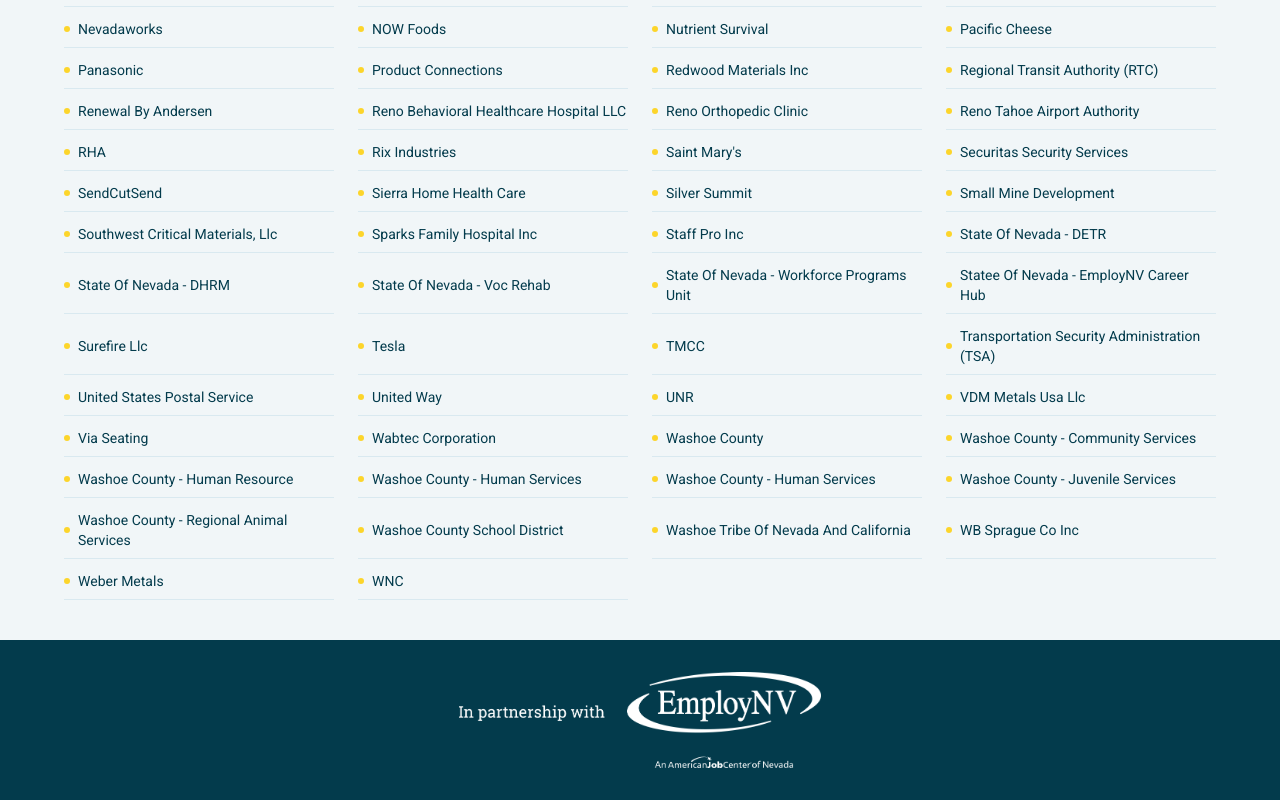
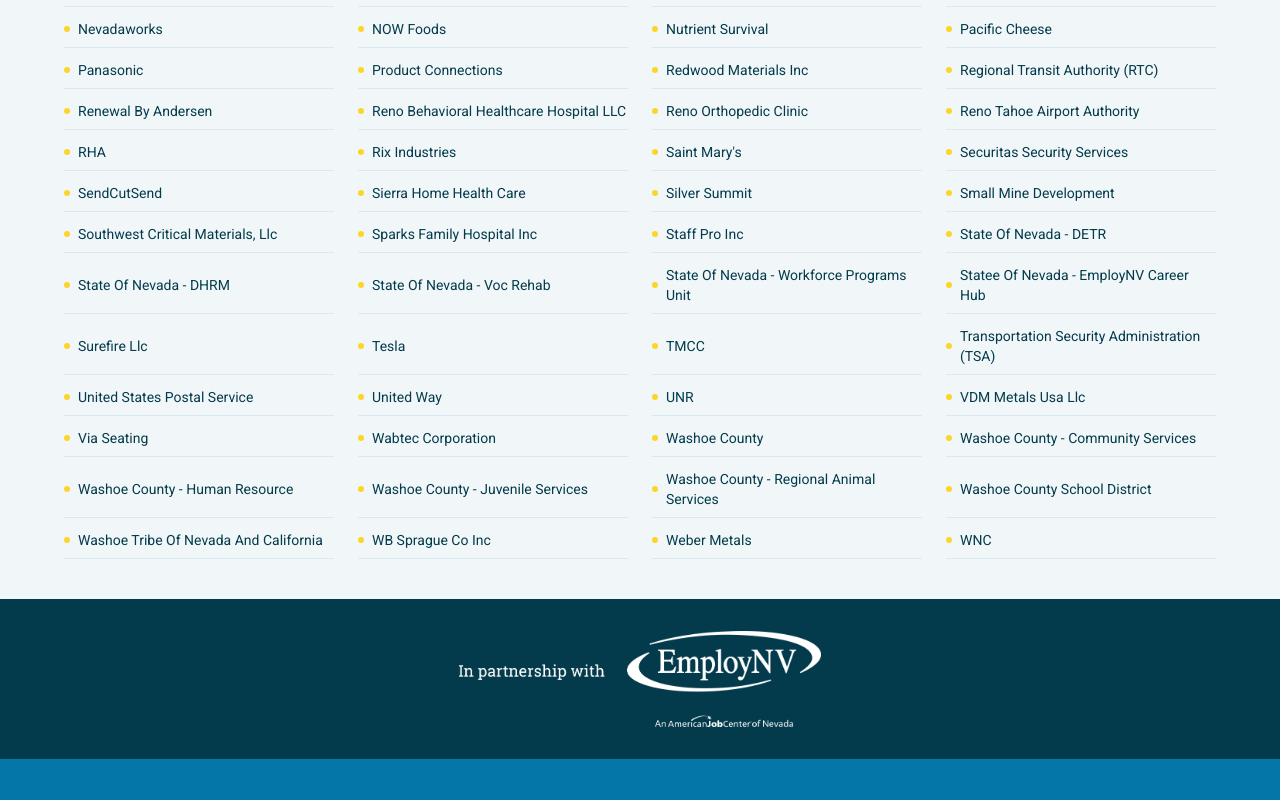
Before and after one commit to dev-software-eg/washoe-county-job-fair, a Next.js app: page / in a window 1280 px wide. Shown: the part 1729-2529 px from the top of the page. After the commit the page ends 2488 px from the top, so only its background shows below. Built offline with nearby package versions, Linux system fonts and the light colour scheme; no server answers.

Commit message:
Remove dups

```diff
--- a/components/EmployerTable.tsx
+++ b/components/EmployerTable.tsx
@@ -88,8 +88,6 @@
 "Washoe County",
 "Washoe County - Community Services",
 "Washoe County - Human Resource",
-"Washoe County - Human Services",
-"Washoe County - Human Services",
 "Washoe County - Juvenile Services",
 "Washoe County - Regional Animal Services",
 "Washoe County School District",
```
